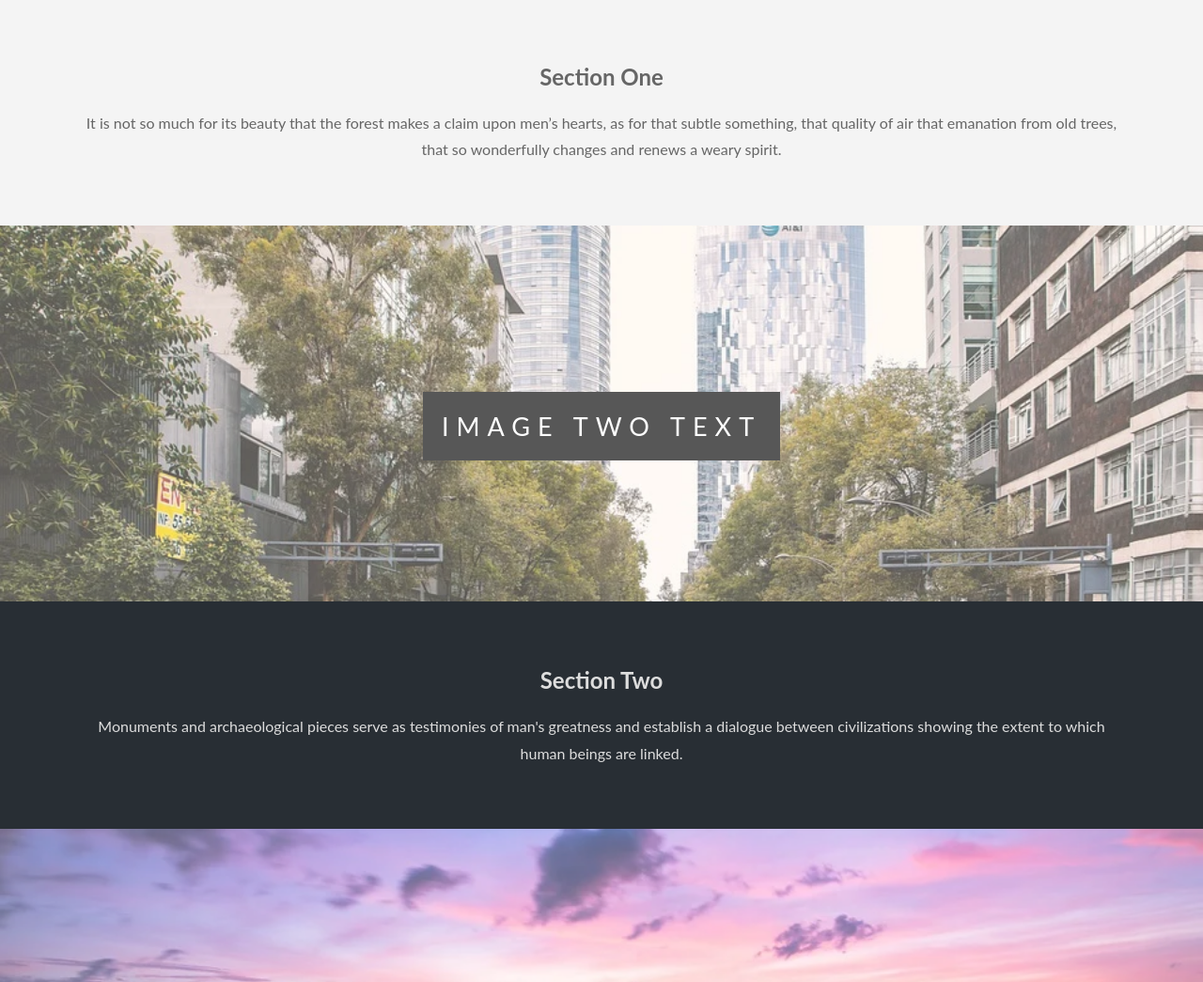
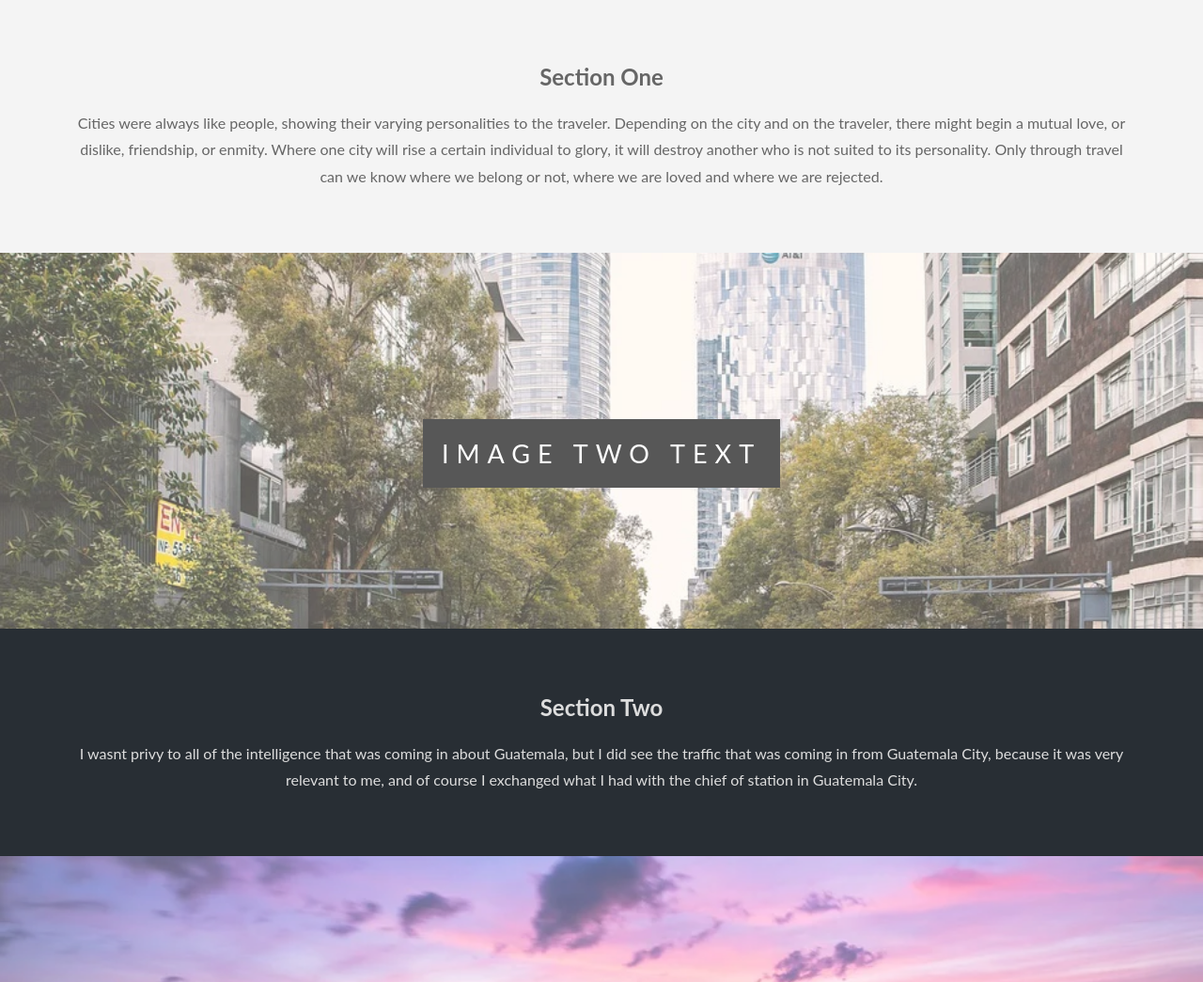
Before and after one commit to Shivamkumarsv/HTML---CSS-Mini-Project---HTML---CSS-Mini-Project---h2ttrczuaxvg, a plain HTML site: page index.html in a window 1280 px wide. Shown: the part 802-1847 px from the top of the page at 94% size. Drawn offline with Linux system fonts and the light colour scheme.

Commit message:
Update index.html

```diff
--- a/index.html
+++ b/index.html
@@ -17,10 +17,10 @@
     <section class="section section-light">
       <h2>Section One</h2>
       <p>
-        It is not so much for its beauty that the forest makes a claim upon
-        men’s hearts, as for that subtle something, that quality of air that
-        emanation from old trees, that so wonderfully changes and renews a weary
-        spirit.
+        Cities were always like people, showing their varying personalities to the traveler. Depending on the city and on the traveler,
+        there might begin a mutual love, or dislike, friendship, or enmity. Where one city will rise a certain individual to glory, it will
+        destroy another who is not suited to its personality. Only through travel can we know where we belong or not, where we are loved and
+        where we are rejected.
       </p>
     </section>
 
@@ -33,9 +33,9 @@
     <section class="section section-dark">
       <h2>Section Two</h2>
       <p>
-        Monuments and archaeological pieces serve as testimonies of man's
-        greatness and establish a dialogue between civilizations showing the
-        extent to which human beings are linked.
+        I wasnt privy to all of the intelligence that was coming in about Guatemala, but I did see the traffic that was coming in
+        from Guatemala City, because it was very relevant to me, and of course I exchanged
+        what I had with the chief of station in Guatemala City.
       </p>
     </section>
 
```
